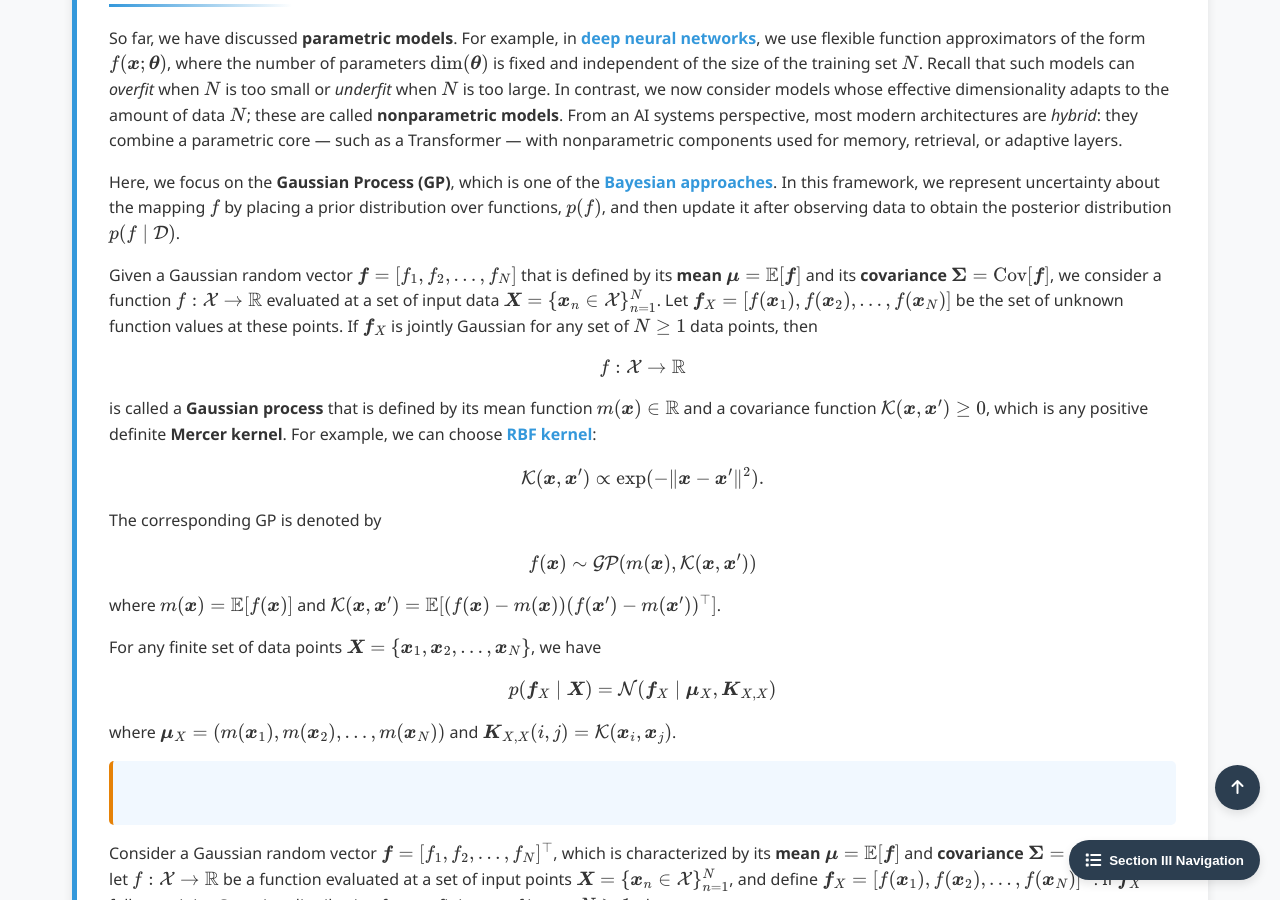
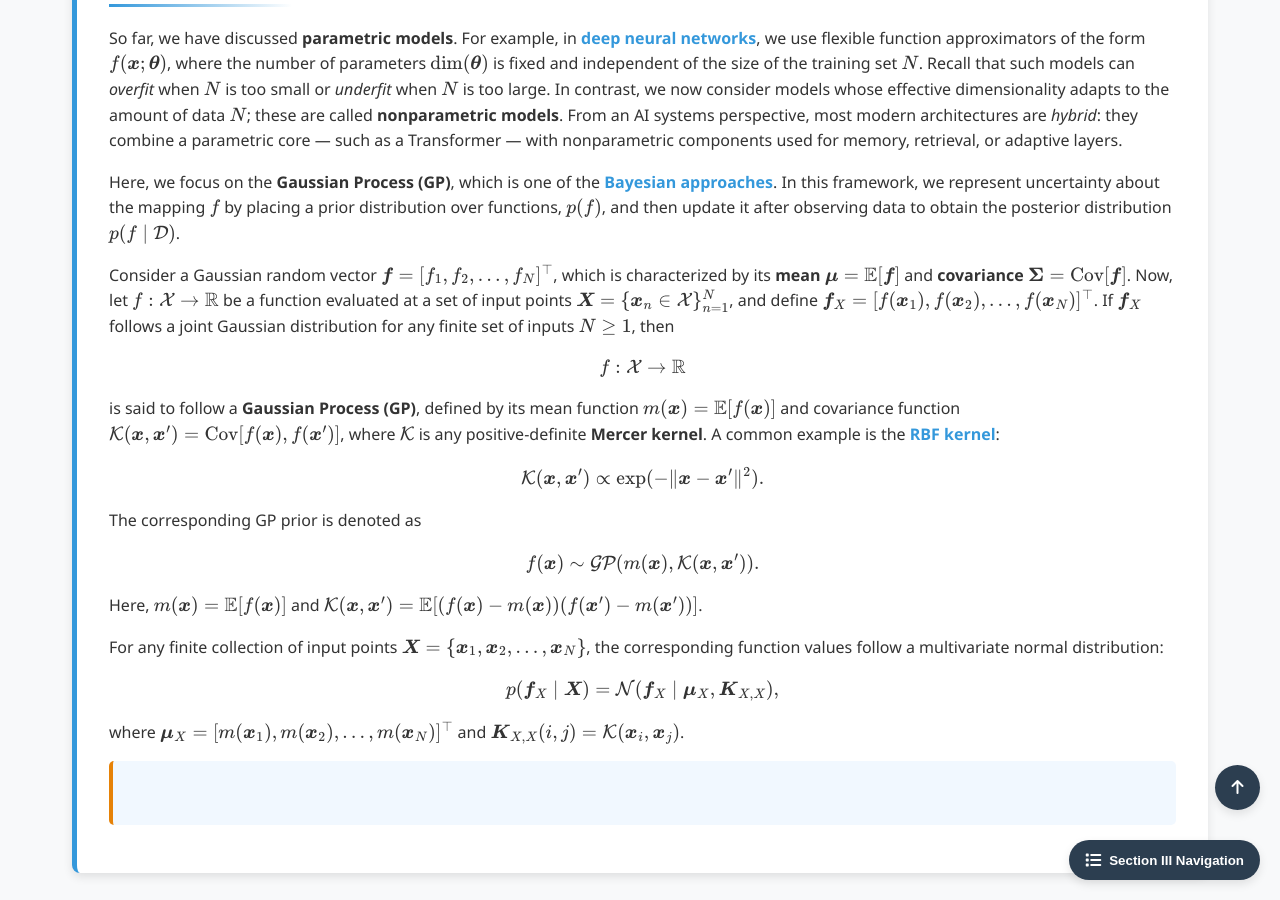
Before and after one commit to Yusukey01/yusukey01.github.io, a Jekyll site: the page built from Mathematics/Probability/gaussian_process.html, in a window 1280 px wide and 900 px high, scrolled down 662 px. Built offline with Jekyll 4.4.1, drawn with Linux system fonts in a browser that asks for light colours.

Commit message:
added Gaussian Process

```diff
--- a/Mathematics/Probability/gaussian_process.html
+++ b/Mathematics/Probability/gaussian_process.html
@@ -124,45 +124,6 @@ uses_python: true
                 </p>
 
                 <p>
-                    Given a Gaussian random vector \(\boldsymbol{f}=[f_1, f_2, \ldots, f_N]\) that is defined by its <strong>mean</strong>
-                    \(\boldsymbol{\mu} = \mathbb{E}[\boldsymbol{f}]\) and its <strong>covariance</strong> \(\boldsymbol{\Sigma} = \text{Cov}[\boldsymbol{f}]\),
-                    we consider a function \(f: \mathcal{X} \rightarrow \mathbb{R}\) evaluated at a set of input data \(\boldsymbol{X} = \{\boldsymbol{x}_n \in \mathcal{X}\}_{n=1}^N\).
-                    Let \(\boldsymbol{f}_{X} = [f(\boldsymbol{x}_1), f(\boldsymbol{x}_2), \ldots, f(\boldsymbol{x}_N)] \) be the set of
-                    unknown function values at these points. If \(\boldsymbol{f}_{X}\) is jointly Gaussian for any set of \(N \geq 1\) data points, then
-                    \[
-                    f: \mathcal{X} \rightarrow \mathbb{R}
-                    \]
-                    is called a <strong>Gaussian process</strong> that is defined by its mean function
-                    \(m(\boldsymbol{x}) \in \mathbb{R}\) and a covariance function \(\mathcal{K}(\boldsymbol{x}, \boldsymbol{x}') \geq 0\), which is any
-                    positive definite <strong>Mercer kernel</strong>. For example, we can choose <a href="../Machine_learning/intro_classification.html"><strong>RBF kernel</strong></a>:
-                    \[
-                    \mathcal{K}(\boldsymbol{x}, \boldsymbol{x}') \propto \exp(- \| \boldsymbol{x} - \boldsymbol{x}'\|^2).
-                    \]
-                </p>
-
-                <p>
-                    The corresponding GP is denoted by
-                    \[
-                    f(\boldsymbol{x}) \sim \mathcal{GP}(m(\boldsymbol{x}), \mathcal{K}(\boldsymbol{x}, \boldsymbol{x}'))
-                    \]
-                    where \(m(\boldsymbol{x}) = \mathbb{E}[f(\boldsymbol{x})]\)
-                    and \(\mathcal{K}(\boldsymbol{x}, \boldsymbol{x}') = \mathbb{E}[(f(\boldsymbol{x})-m(\boldsymbol{x}))(f(\boldsymbol{x}')-m(\boldsymbol{x}'))^\top]\).
-                </p>
-
-                <p>
-                    For any finite set of data points \( \boldsymbol{X} = \{\boldsymbol{x}_1, \boldsymbol{x}_2, \ldots, \boldsymbol{x}_N\}\), we have
-                    \[
-                    p(\boldsymbol{f}_X \mid \boldsymbol{X}) = \mathcal{N}(\boldsymbol{f}_X \mid \boldsymbol{\mu}_X, \boldsymbol{K}_{X, X})
-                    \]
-                    where \(\boldsymbol{\mu}_X = ( m(\boldsymbol{x}_1), m(\boldsymbol{x}_2), \ldots, m(\boldsymbol{x}_N))\) and
-                    \(\boldsymbol{K}_{X, X}(i, j) = \mathcal{K}(\boldsymbol{x}_i, \boldsymbol{x}_j) \).
-                </p>
-
-                <div class="theorem">
-
-                </div>
-
-                <p>
                     Consider a Gaussian random vector \(\boldsymbol{f} = [f_1, f_2, \ldots, f_N]^\top\),
                     which is characterized by its <strong>mean</strong>
                     \(\boldsymbol{\mu} = \mathbb{E}[\boldsymbol{f}]\) and <strong>covariance</strong>
@@ -208,6 +169,10 @@ uses_python: true
                     where \(\boldsymbol{\mu}_X = [m(\boldsymbol{x}_1), m(\boldsymbol{x}_2), \ldots, m(\boldsymbol{x}_N)]^\top\)
                     and \(\boldsymbol{K}_{X,X}(i, j) = \mathcal{K}(\boldsymbol{x}_i, \boldsymbol{x}_j)\).
                 </p>
+
+                <div class="theorem">
+
+                </div>
 
             </section>
 
```
